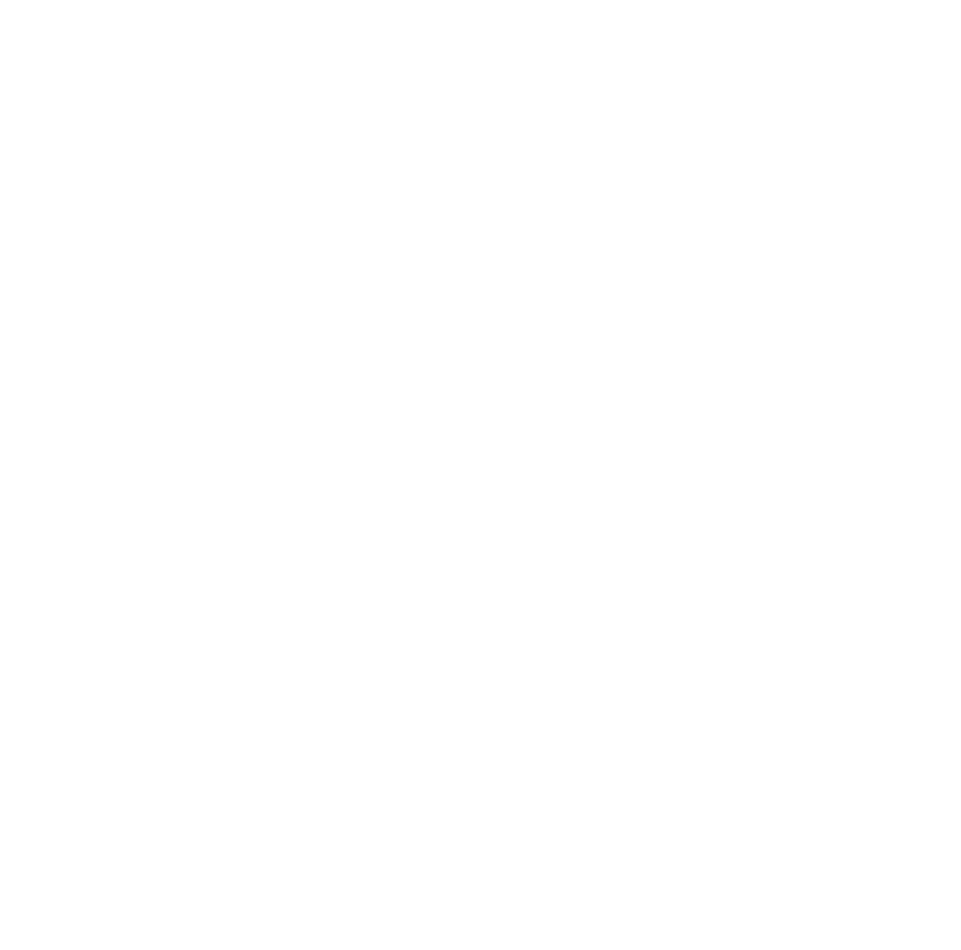
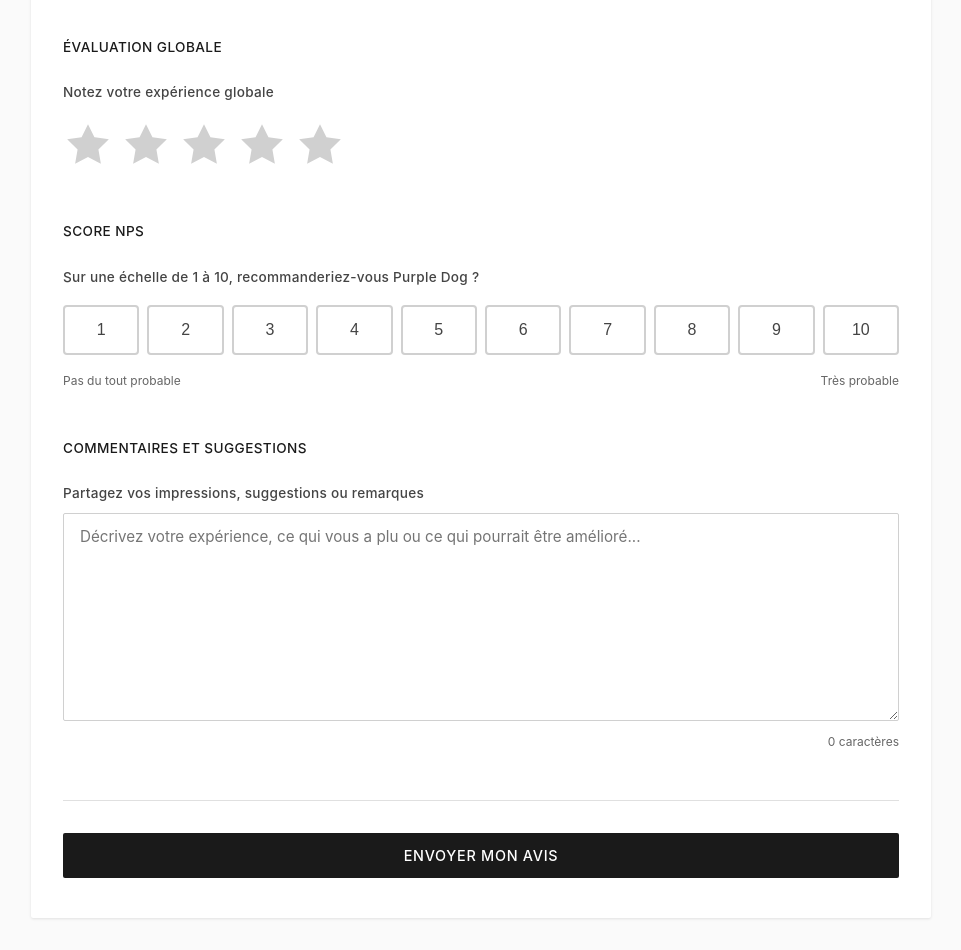
Before and after one commit to Valentin460/ESGI-Purple-Dog, a Vue app in the folder front/: page /feedback in a window 1280 px wide. Before the commit this address had no page. Shown: the part 200-1150 px from the top of the page, without its empty margins (159-1120 px from the left). Before the commit the page ends 800 px from the top, so only its background shows below. Built offline with nearby package versions, Linux system fonts and the light colour scheme.

Commit message:
Adding feedback

```diff
--- a/front/src/router/index.js
+++ b/front/src/router/index.js
@@ -1,5 +1,6 @@
 import { createRouter, createWebHistory } from 'vue-router'
 import ProfileView from '../views/ProfileView.vue'
+import FeedbackView from '../views/FeedbackView.vue'
 
 const router = createRouter({
   history: createWebHistory(import.meta.env.BASE_URL),
@@ -15,6 +16,18 @@
     {
       path: '/profil',
       redirect: '/profile'
+    },
+    {
+      path: '/feedback',
+      name: 'feedback',
+      component: FeedbackView,
+      meta: {
+        title: 'Donnez votre avis'
+      }
+    },
+    {
+      path: '/avis',
+      redirect: '/feedback'
     }
   ]
 })
--- /dev/null
+++ b/front/src/views/FeedbackView.vue
@@ -0,0 +1,429 @@
+<script setup>
+import { ref, computed } from 'vue'
+
+const starRating = ref(0)
+const hoverRating = ref(0)
+const npsScore = ref(null)
+const comments = ref('')
+const isSaving = ref(false)
+const successMessage = ref('')
+
+const setStarRating = (rating) => {
+  starRating.value = rating
+}
+
+const setNpsScore = (score) => {
+  npsScore.value = score
+}
+
+const npsScores = [1, 2, 3, 4, 5, 6, 7, 8, 9, 10]
+
+const npsCategory = computed(() => {
+  if (!npsScore.value) return ''
+  if (npsScore.value <= 6) return 'Détracteur'
+  if (npsScore.value <= 8) return 'Passif'
+  return 'Promoteur'
+})
+
+const npsCategoryClass = computed(() => {
+  if (!npsScore.value) return ''
+  if (npsScore.value <= 6) return 'detractor'
+  if (npsScore.value <= 8) return 'passive'
+  return 'promoter'
+})
+
+const submitFeedback = async () => {
+  if (!starRating.value || !npsScore.value) {
+    alert('Veuillez remplir la note par étoiles et le score NPS')
+    return
+  }
+
+  isSaving.value = true
+  successMessage.value = ''
+
+  await new Promise((resolve) => setTimeout(resolve, 1000))
+
+  successMessage.value = 'Merci pour votre avis ! Votre retour a été enregistré avec succès.'
+  isSaving.value = false
+
+  setTimeout(() => {
+    starRating.value = 0
+    npsScore.value = null
+    comments.value = ''
+    successMessage.value = ''
+  }, 3000)
+}
+</script>
+
+<template>
+  <div class="profile-container">
+    <div class="profile-wrapper">
+      <header class="profile-header">
+        <h1>Donnez votre avis</h1>
+        <p class="subtitle">
+          Votre opinion compte pour améliorer Purple Dog
+        </p>
+      </header>
+
+      <div v-if="successMessage" class="success-message">
+        {{ successMessage }}
+      </div>
+
+      <div class="profile-content">
+        <section class="profile-section">
+          <h2>Évaluation globale</h2>
+          <div class="form-group">
+            <label>Notez votre expérience globale</label>
+            <div class="star-rating">
+              <button
+                v-for="star in 5"
+                :key="star"
+                type="button"
+                class="star-button"
+                :class="{ active: star <= (hoverRating || starRating) }"
+                @click="setStarRating(star)"
+                @mouseenter="hoverRating = star"
+                @mouseleave="hoverRating = 0"
+                :aria-label="`${star} étoile${star > 1 ? 's' : ''}`"
+              >
+                <svg
+                  xmlns="http://www.w3.org/2000/svg"
+                  viewBox="0 0 24 24"
+                  fill="currentColor"
+                  class="star-icon"
+                >
+                  <path
+                    d="M12 2l3.09 6.26L22 9.27l-5 4.87 1.18 6.88L12 17.77l-6.18 3.25L7 14.14 2 9.27l6.91-1.01L12 2z"
+                  />
+                </svg>
+              </button>
+            </div>
+            <p v-if="starRating" class="rating-text">
+              {{ starRating }} étoile{{ starRating > 1 ? 's' : '' }} sur 5
+            </p>
+          </div>
+        </section>
+
+        <section class="profile-section">
+          <h2>Score NPS</h2>
+          <div class="form-group">
+            <label>Sur une échelle de 1 à 10, recommanderiez-vous Purple Dog ?</label>
+            <div class="nps-scale">
+              <button
+                v-for="score in npsScores"
+                :key="score"
+                type="button"
+                class="nps-button"
+                :class="{ active: npsScore === score }"
+                @click="setNpsScore(score)"
+              >
+                {{ score }}
+              </button>
+            </div>
+            <div class="nps-labels">
+              <span>Pas du tout probable</span>
+              <span>Très probable</span>
+            </div>
+            <p v-if="npsScore" class="nps-category" :class="npsCategoryClass">
+              {{ npsCategory }} ({{ npsScore }}/10)
+            </p>
+          </div>
+        </section>
+
+        <section class="profile-section">
+          <h2>Commentaires et suggestions</h2>
+          <div class="form-group">
+            <label for="comments">Partagez vos impressions, suggestions ou remarques</label>
+            <textarea
+              id="comments"
+              v-model="comments"
+              rows="8"
+              placeholder="Décrivez votre expérience, ce qui vous a plu ou ce qui pourrait être amélioré..."
+            ></textarea>
+            <p class="character-count">{{ comments.length }} caractères</p>
+          </div>
+        </section>
+
+        <section class="profile-actions">
+          <button class="btn-primary" :disabled="isSaving" @click="submitFeedback">
+            {{ isSaving ? 'Envoi en cours...' : 'Envoyer mon avis' }}
+          </button>
+        </section>
+      </div>
+    </div>
+  </div>
+</template>
+
+<style scoped>
+.profile-container {
+  min-height: 100vh;
+  background-color: #fafafa;
+  padding: 0;
+}
+
+.profile-wrapper {
+  background: white;
+  min-height: 100vh;
+}
+
+.profile-header {
+  padding: 2rem 1.5rem 1.5rem;
+  border-bottom: 1px solid #e0e0e0;
+  text-align: center;
+}
+
+.profile-header h1 {
+  font-size: 1.5rem;
+  font-weight: 400;
+  margin: 0 0 0.5rem;
+  color: #1a1a1a;
+  letter-spacing: -0.02em;
+}
+
+.subtitle {
+  color: #666;
+  font-size: 0.95rem;
+  margin: 0;
+}
+
+.success-message {
+  background-color: #d4edda;
+  color: #155724;
+  padding: 1rem 2rem;
+  margin: 0;
+  text-align: center;
+  border-bottom: 1px solid #c3e6cb;
+}
+
+.profile-content {
+  padding: 2rem;
+}
+
+.profile-section {
+  margin-bottom: 3rem;
+}
+
+.profile-section:last-of-type {
+  margin-bottom: 2rem;
+}
+
+.profile-section h2 {
+  font-size: 1.1rem;
+  font-weight: 500;
+  margin: 0 0 1.5rem;
+  color: #1a1a1a;
+  letter-spacing: 0.03em;
+  text-transform: uppercase;
+  font-size: 0.85rem;
+}
+
+.form-group {
+  margin-bottom: 1.5rem;
+}
+
+.form-group label {
+  display: block;
+  font-size: 0.85rem;
+  color: #444;
+  margin-bottom: 0.5rem;
+  font-weight: 500;
+  letter-spacing: 0.02em;
+}
+
+.star-rating {
+  display: flex;
+  gap: 0.5rem;
+  margin: 1rem 0;
+}
+
+.star-button {
+  background: none;
+  border: none;
+  cursor: pointer;
+  padding: 0;
+  transition: all 0.2s;
+}
+
+.star-icon {
+  width: 40px;
+  height: 40px;
+  color: #d0d0d0;
+  transition: all 0.2s;
+}
+
+.star-button:hover .star-icon,
+.star-button.active .star-icon {
+  color: #ffc107;
+  transform: scale(1.1);
+}
+
+.rating-text {
+  font-size: 0.95rem;
+  color: #666;
+  margin-top: 0.5rem;
+}
+
+.nps-scale {
+  display: grid;
+  grid-template-columns: repeat(5, 1fr);
+  gap: 0.5rem;
+  margin: 1rem 0;
+}
+
+.nps-button {
+  padding: 0.875rem;
+  border: 2px solid #d0d0d0;
+  border-radius: 4px;
+  background: white;
+  cursor: pointer;
+  font-size: 1rem;
+  font-weight: 500;
+  transition: all 0.2s;
+  color: #444;
+}
+
+.nps-button:hover {
+  border-color: #1a1a1a;
+  transform: translateY(-2px);
+}
+
+.nps-button.active {
+  background-color: #1a1a1a;
+  border-color: #1a1a1a;
+  color: white;
+}
+
+.nps-labels {
+  display: flex;
+  justify-content: space-between;
+  font-size: 0.75rem;
+  color: #666;
+  margin-top: 0.5rem;
+}
+
+.nps-category {
+  font-size: 0.95rem;
+  font-weight: 500;
+  margin-top: 1rem;
+  padding: 0.5rem 1rem;
+  border-radius: 4px;
+  display: inline-block;
+}
+
+.nps-category.detractor {
+  background-color: #ffeaea;
+  color: #c62828;
+}
+
+.nps-category.passive {
+  background-color: #fff8e1;
+  color: #f57c00;
+}
+
+.nps-category.promoter {
+  background-color: #e8f5e9;
+  color: #2e7d32;
+}
+
+textarea {
+  width: 100%;
+  padding: 0.75rem 1rem;
+  border: 1px solid #d0d0d0;
+  border-radius: 2px;
+  font-size: 0.95rem;
+  font-family: inherit;
+  transition: all 0.2s;
+  background-color: white;
+  resize: vertical;
+  line-height: 1.5;
+}
+
+textarea:focus {
+  outline: none;
+  border-color: #1a1a1a;
+  box-shadow: 0 0 0 1px #1a1a1a;
+}
+
+.character-count {
+  font-size: 0.75rem;
+  color: #666;
+  text-align: right;
+  margin-top: 0.25rem;
+}
+
+.profile-actions {
+  display: flex;
+  gap: 1rem;
+  padding-top: 2rem;
+  border-top: 1px solid #e0e0e0;
+}
+
+.btn-primary {
+  padding: 0.875rem 2rem;
+  border: none;
+  border-radius: 2px;
+  font-size: 0.9rem;
+  font-weight: 500;
+  cursor: pointer;
+  transition: all 0.2s;
+  letter-spacing: 0.05em;
+  text-transform: uppercase;
+  font-family: inherit;
+  background-color: #1a1a1a;
+  color: white;
+  flex: 1;
+}
+
+.btn-primary:hover:not(:disabled) {
+  background-color: #000;
+  transform: translateY(-1px);
+  box-shadow: 0 2px 8px rgba(0, 0, 0, 0.15);
+}
+
+.btn-primary:disabled {
+  opacity: 0.6;
+  cursor: not-allowed;
+}
+
+@media (min-width: 769px) {
+  .profile-container {
+    padding: 2rem 1rem;
+  }
+
+  .profile-wrapper {
+    max-width: 900px;
+    margin: 0 auto;
+    border-radius: 2px;
+    box-shadow: 0 1px 3px rgba(0, 0, 0, 0.1);
+  }
+
+  .profile-header {
+    padding: 3rem 2rem 2rem;
+  }
+
+  .profile-header h1 {
+    font-size: 2rem;
+  }
+
+  .profile-content {
+    padding: 2.5rem 2rem;
+  }
+
+  .star-icon {
+    width: 50px;
+    height: 50px;
+  }
+
+  .nps-scale {
+    grid-template-columns: repeat(10, 1fr);
+  }
+
+  .profile-actions {
+    flex-direction: row;
+  }
+
+  .btn-primary {
+    width: auto;
+  }
+}
+</style>
```
